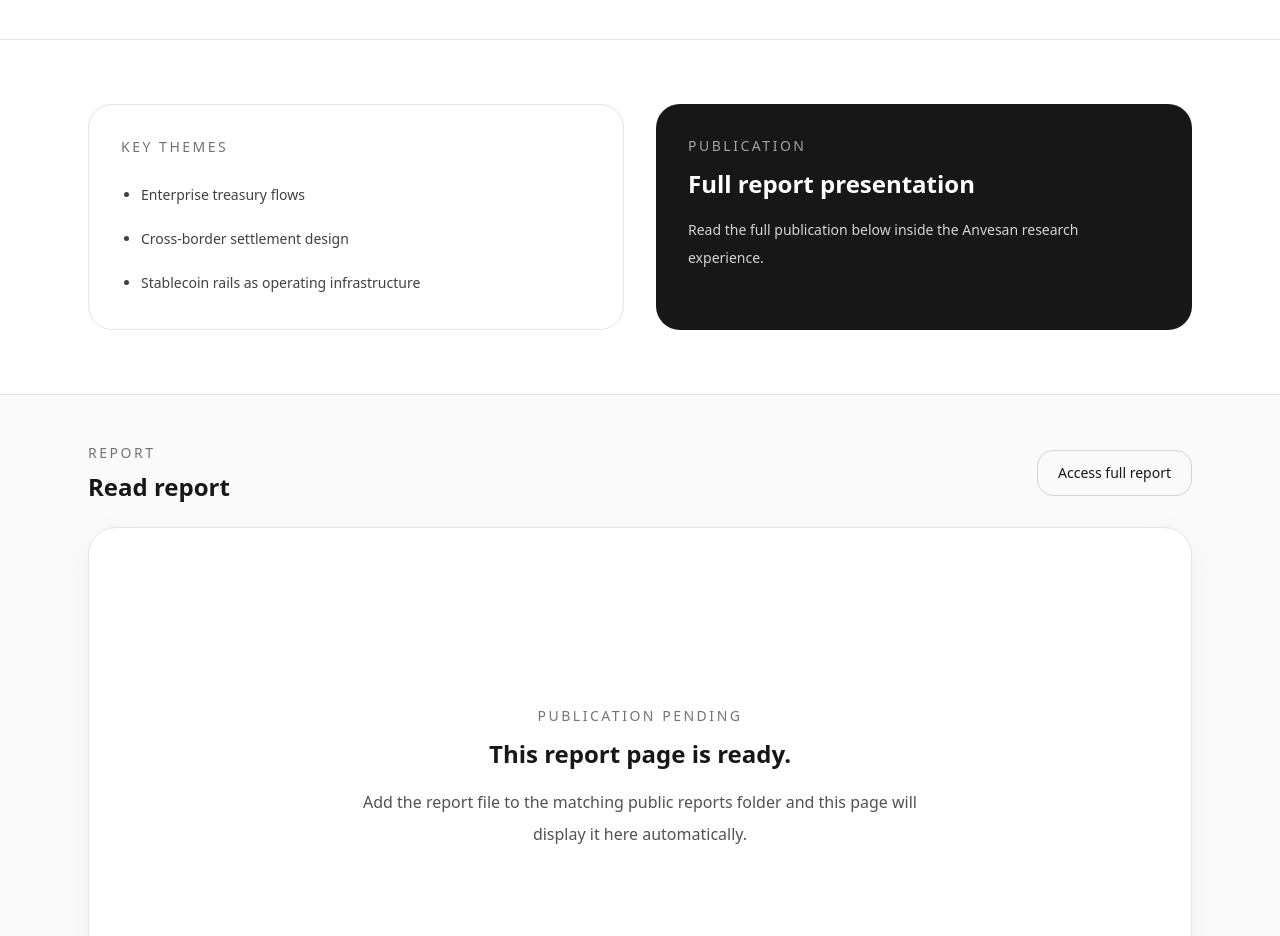
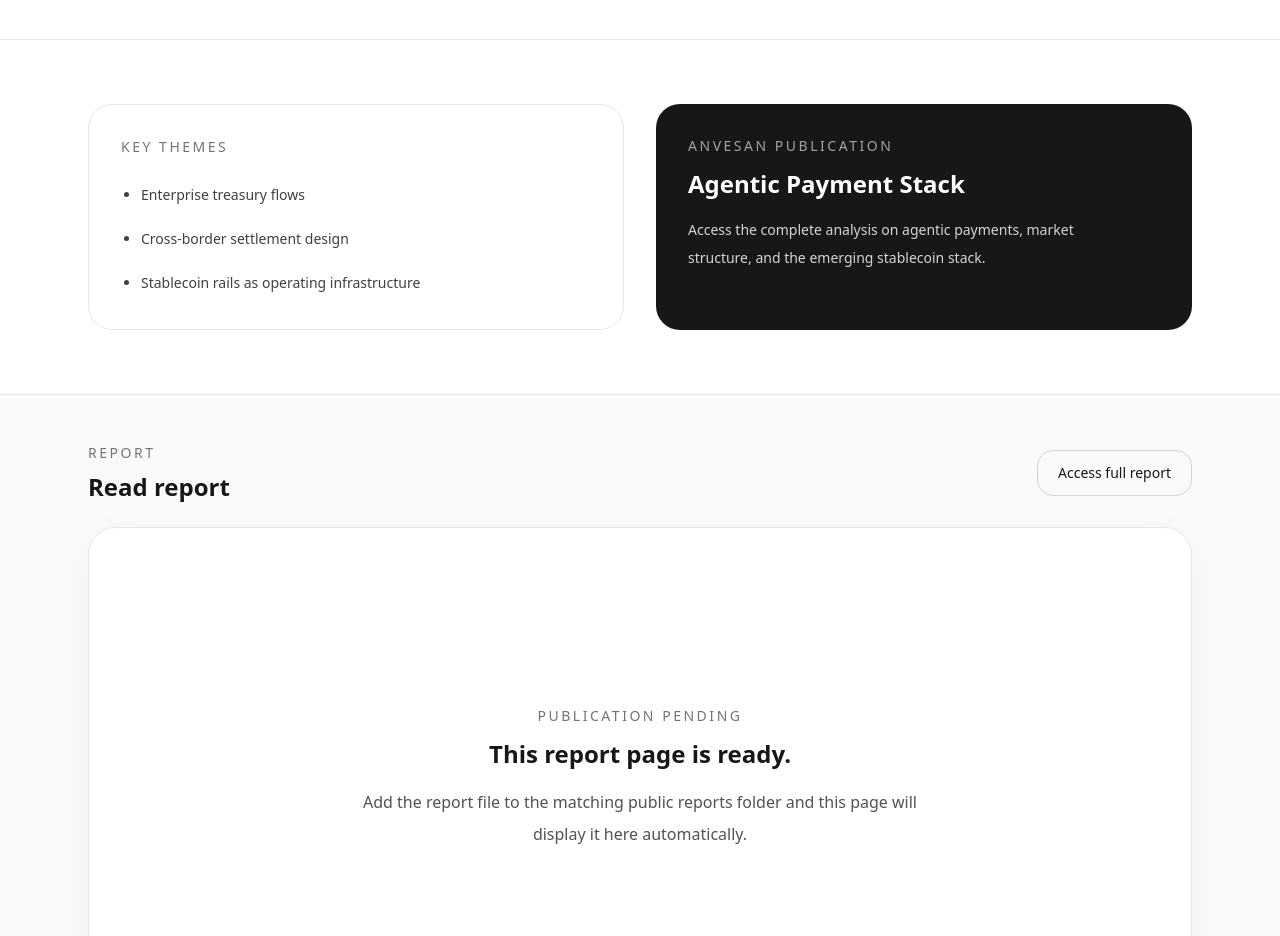
Before and after one commit to Romeo369887/anvesan-site-V2, a Next.js app: page /research/enterprise-rails-for-cross-border-settlement in a window 1280 px wide. Shown: the part 780-1716 px from the top of the page. Built offline with nearby package versions, Linux system fonts and the light colour scheme.

Commit message:
Update page.js

```diff
--- a/app/research/[slug]/page.js
+++ b/app/research/[slug]/page.js
@@ -57,7 +57,7 @@
 
             <div className="flex flex-col gap-3 sm:flex-row lg:justify-end">
               <a
-                href={report.reportPath}
+                href="#read-report"
                 target="_blank"
                 rel="noreferrer"
                 className="rounded-2xl border border-neutral-300 px-6 py-3 text-center text-sm font-medium text-neutral-900 transition hover:border-neutral-900"
@@ -92,17 +92,17 @@
               </div>
 
               <div className="rounded-3xl bg-neutral-900 p-8 text-white">
-                <div className="text-sm uppercase tracking-[0.18em] text-neutral-400">Publication</div>
-                <h2 className="mt-3 text-2xl font-semibold">Full report presentation</h2>
+                <div className="text-sm uppercase tracking-[0.18em] text-neutral-400">Anvesan Publication</div>
+                <h2 className="mt-3 text-2xl font-semibold">Agentic Payment Stack</h2>
                 <p className="mt-4 max-w-md text-sm leading-7 text-neutral-300">
-                  Read the full publication below inside the Anvesan research experience.
+                  Access the complete analysis on agentic payments, market structure, and the emerging stablecoin stack.
                 </p>
               </div>
             </div>
           </div>
         </section>
 
-        <section className="border-t border-neutral-200 bg-neutral-50">
+        <section id="read-report" className="border-t border-neutral-200 bg-neutral-50">
           <div className="container-shell py-12">
             <div className="mb-6 flex items-center justify-between gap-4">
               <div>
```
